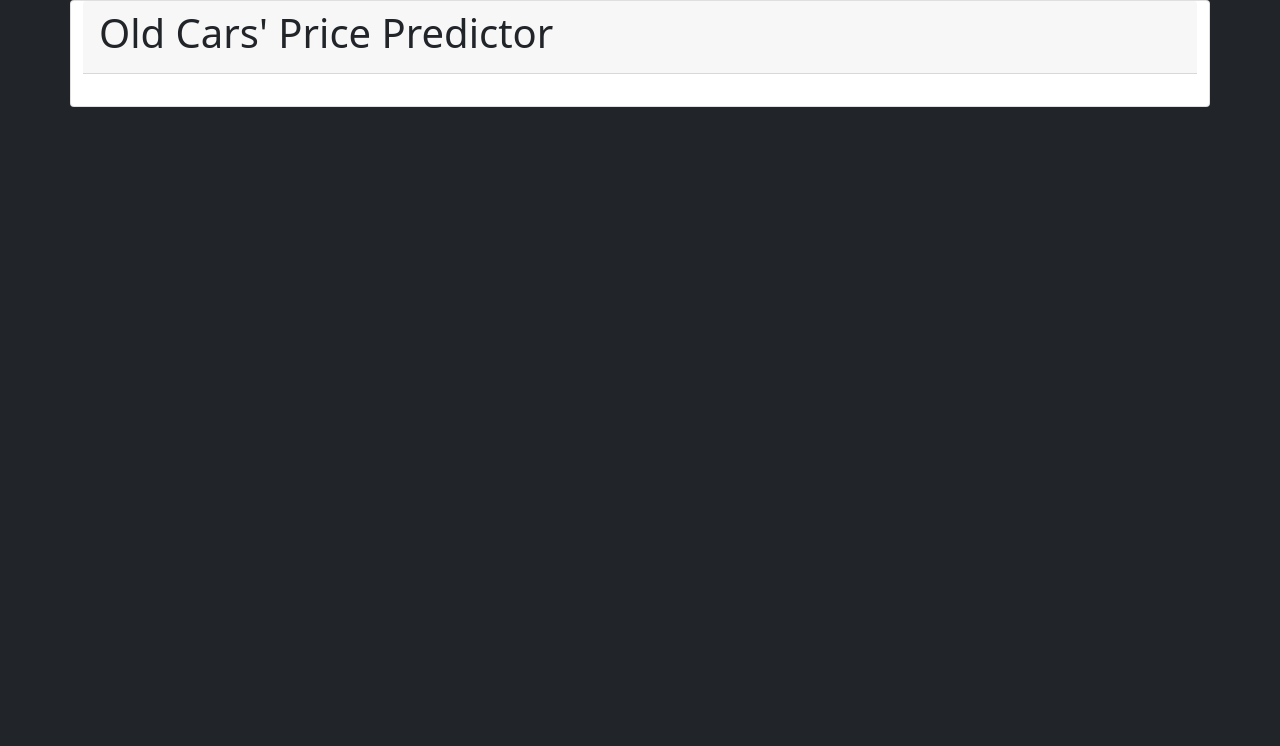
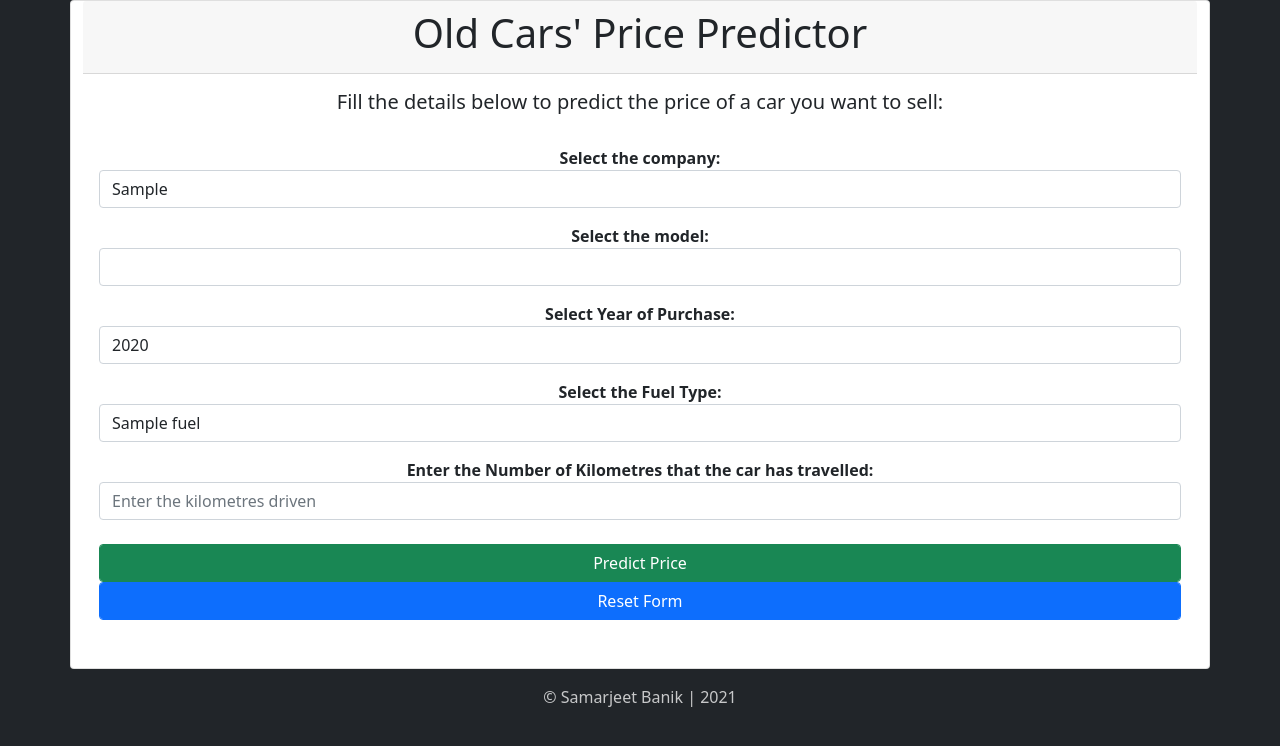
Before and after one commit to SamarjeetBanik/old-cars-price-prediction, a Flask app: template templates/index.html in a window 1280 px wide. Shown: the top 746 px of the page. Run offline with Flask 2, Linux system fonts and the light colour scheme; the template is opened without the code that fills it: most values are stand-ins (such as "Sample title", 1, 10 or a date in 2020); lists and menus that the app fills with data are empty; some libraries are stand-ins or nearby versions.

Commit message:
[update]: added form and complete front-end

```diff
--- a/templates/index.html
+++ b/templates/index.html
@@ -1,31 +1,145 @@
 <!DOCTYPE html>
 <html lang="en">
-<head>
+<head xmlns="http://www.w3.org/1999/xhtml">
     <meta charset="UTF-8">
     <meta http-equiv="X-UA-Compatible" content="IE=edge">
     <meta name="viewport" content="width=device-width, initial-scale=1.0">
+    <script src="https://cdn.jsdelivr.net/npm/popper.js@1.16.0/dist/umd/popper.min.js" integrity="sha384-Q6E9RHvbIyZFJoft+2mJbHaEWldlvI9IOYy5n3zV9zzTtmI3UksdQRVvoxMfooAo" crossorigin="anonymous"></script>
 
     <!-- Bootstrap CSS -->
     <link href="https://cdn.jsdelivr.net/npm/bootstrap@5.1.3/dist/css/bootstrap.min.css" rel="stylesheet" integrity="sha384-1BmE4kWBq78iYhFldvKuhfTAU6auU8tT94WrHftjDbrCEXSU1oBoqyl2QvZ6jIW3" crossorigin="anonymous">
-    <link rel="stylesheet" href="../style.css">
+
+    <!-- Font Awesome CDN -->
+    <link rel="stylesheet" type="text/css" href="https://cdnjs.cloudflare.com/ajax/libs/font-awesome/5.11.2/css/all.css">
+
+    <!-- JQuery CDN -->
+    <script src="https://ajax.googleapis.com/ajax/libs/jquery/3.4.1/jquery.min.js"></script>
 
     <title>Old Cars' Price Predictor</title>
 </head>
 <body class="bg-dark">
     <div class="container">
         <div class="row">
-            <div class="card mt-50">
-                <div class="card-header">
+            <div class="card">
+                <div class="card-header" style="text-align: center">
                     <h1>Old Cars' Price Predictor</h1>
                 </div>
-                <div class="card-body">
-
+                <div class="card-body" style="text-align: center">
+                    <h5>Fill the details below to predict the price of a car you want to sell:</h5>
+                    <br>
+                    <form method="POST" action="#" accept-charset="utf-8">
+                        <div class="col-md-12 form-group">
+                            <label><b>Select the company:</b></label><br>
+                            <select class="selectpicker form-control" id="company" name="company" required="1" onchange="show_car_models(this.id, 'car_model')" style="cursor: pointer;">
+                                {% for each_company in companies %}
+                                    <option value="{{ each_company }}">{{ each_company }}</option>
+                                {% endfor %}
+                            </select>
+                        </div>
+                        <div class="col-md-12 form-group my-3">
+                            <label><b>Select the model:</b></label><br>
+                            <select class="selectpicker form-control" id="car_model" name="car_model" required="1" style="cursor: pointer;">
+                            </select>
+                        </div>
+                        <div class="col-md-12 form-group">
+                            <label><b>Select Year of Purchase:</b></label><br>
+                            <select class="selectpicker form-control" id="purchase_year" name="purchase_year" required="1" style="cursor: pointer;">
+                                {% for each_year in purchase_year %}
+                                    <option value="{{ each_year }}">{{ each_year }}</option>
+                                {% endfor %}
+                            </select>
+                        </div>
+                        <div class="col-md-12 form-group my-3">
+                            <label><b>Select the Fuel Type:</b> </label><br>
+                            <select class="selectpicker form-control" id="fuel_type" name="fuel_type" required="1" style="cursor: pointer;">
+                                {% for fuel in fuel_types %}
+                                    <option value="{{ fuel }}">{{ fuel }}</option>
+                                {% endfor %}
+                            </select>
+                        </div>
+                        <div class="col-md-12 form-group">
+                            <label><b>Enter the Number of Kilometres that the car has travelled:</b></label><br>
+                            <input type="text" class="form-control" id="kms_driven" name="kms_driven"
+                                   placeholder="Enter the kilometres driven ">
+                        </div>
+                        <button class="btn-success form-control mt-4" id="send" onclick="submit_data()">Predict Price</button>
+                        <button class="btn-primary form-control" onclick="reset_form()">Reset Form</button>
+                    </form>
+                    <br>
+                    <div class="row">
+                        <div class="col-12" style="text-align: center">
+                            <h4 id="prediction"></h4>
+                        </div>
+                    </div>
                 </div>
             </div>
         </div>
     </div>
+    <footer class="mt-3" style="color: rgba(255, 255, 255, 0.75); text-align: center;">
+        <span>&copy; Samarjeet Banik | 2021</span>
+    </footer>
 
-    <!-- Bootstrap JS and Popper -->
+    <script>
+        function show_car_models(company_id, car_model_id)
+        {
+            var company = document.getElementById(company_id)
+            var car_model = document.getElementById(car_model_id)
+
+            console.log(company.value)
+
+            car_model.value = ""
+            car_model.innerHTML = ""
+
+            {% for company in companies %}
+                if( company.value == "{{ company }}")
+                {
+                    {% for model in car_models %}
+                        {% if company in model %}
+                            var newOption = document.createElement("option")
+                            newOption.value = "{{ model }}"
+                            newOption.innerHTML = "{{ model }}"
+                            car_model.options.add(newOption)
+                        {% endif %}
+                    {% endfor %}
+                }
+            {% endfor %}
+        }
+
+        function form_handler(event) {
+            event.preventDefault()
+        }
+
+        function submit_data()
+        {
+            document.querySelector("form").addEventListener("submit", form_handler)
+
+            var fd = new FormData(document.querySelector("form"))
+
+            var xhr = new XMLHttpRequest({mozSystem: true})
+
+            xhr.open("POST", "/predict", true)
+            document.getElementById("prediction").innerHTML = "Wait! Predicting Price..."
+
+            xhr.onreadystatechange = function() {
+                if(xhr.readyState == XMLHttpRequest.DONE) {
+                    document.getElementById("prediction").innerHTML="Predicted Price: ₹"+xhr.responseText
+                }
+            };
+
+            xhr.onload = function(){ }
+
+            xhr.send(fd)
+        }
+
+        function reset_form()
+        {
+            document.querySelector("form").reset()
+            document.getElementById("prediction").innerHTML = ""
+        }
+    </script>
+
+    <!-- JQuery, Bootstrap JS and Popper -->
+    <script src="https://code.jquery.com/jquery-3.5.1.slim.min.js" integrity="sha384-DfXdz2htPH0lsSSs5nCTpuj/zy4C+OGpamoFVy38MVBnE+IbbVYUew+OrCXaRkfj" crossorigin="anonymous"></script>
     <script src="https://cdn.jsdelivr.net/npm/@popperjs/core@2.10.2/dist/umd/popper.min.js" integrity="sha384-7+zCNj/IqJ95wo16oMtfsKbZ9ccEh31eOz1HGyDuCQ6wgnyJNSYdrPa03rtR1zdB" crossorigin="anonymous"></script>
     <script src="https://cdn.jsdelivr.net/npm/bootstrap@5.1.3/dist/js/bootstrap.min.js" integrity="sha384-QJHtvGhmr9XOIpI6YVutG+2QOK9T+ZnN4kzFN1RtK3zEFEIsxhlmWl5/YESvpZ13" crossorigin="anonymous"></script>
 </body>
```
